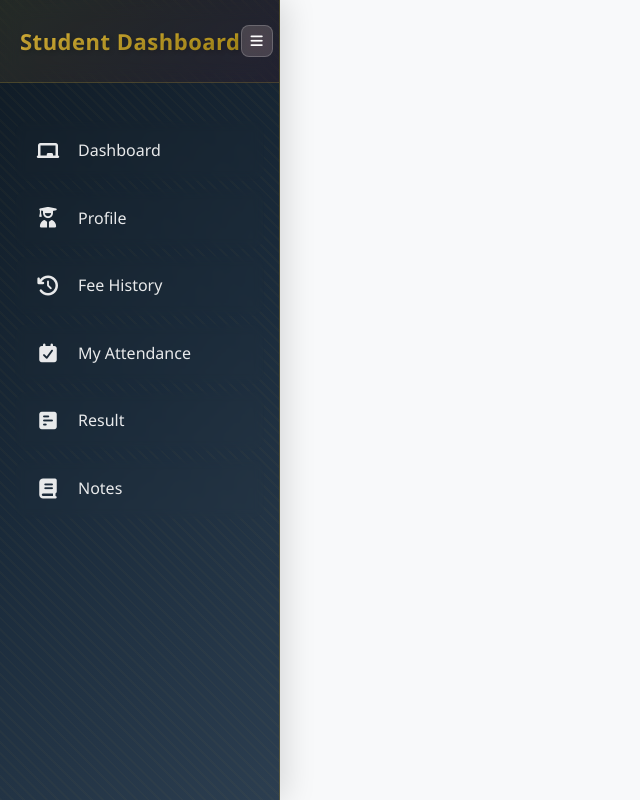
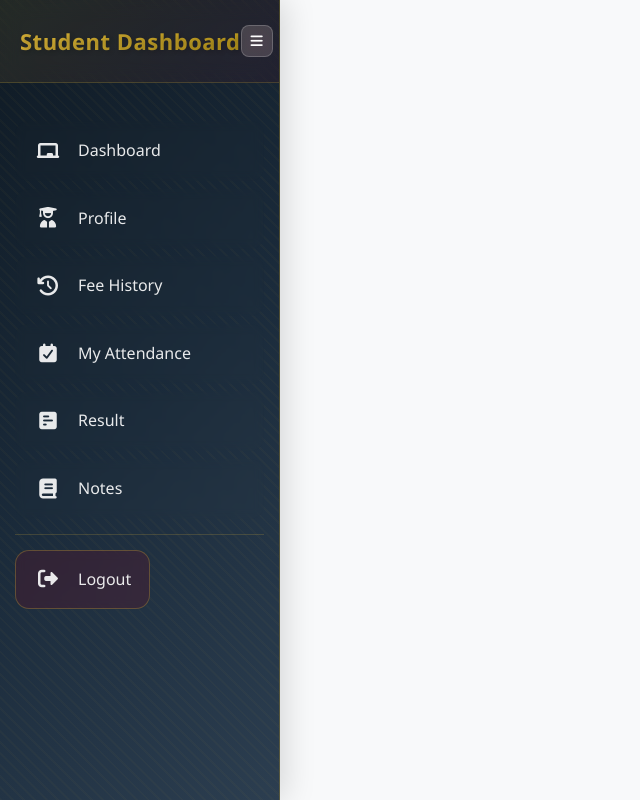
Before and after one commit to SaqlainDawood/Student_Teacher_Portal_UMS, a React (Vite) app: page /std in a window 1280 px wide. Shown: the whole page, without its empty margins (0-640 px from the left). Built offline with nearby package versions, Linux system fonts and the light colour scheme.

Commit message:
Add the Logout Button in the student Portal

```diff
--- a/src/StudentDashboard/DashboardHome.css
+++ b/src/StudentDashboard/DashboardHome.css
@@ -955,3 +955,52 @@ canvas {
   position: fixed !important;
   pointer-events: none !important;
 }
+/* ============================================
+   LOGOUT BUTTON STYLES
+   ============================================ */
+
+/* Divider line before logout */
+.menu-divider {
+  height: 1px;
+  background: rgba(212, 175, 55, 0.2);
+  margin: 15px 0;
+  position: relative;
+}
+
+/* Logout button styling */
+.stdsidebar .link.logout-link {
+  color: rgba(255, 255, 255, 0.9);
+  background: rgba(128, 0, 32, 0.2);
+  border: 1px solid rgba(212, 175, 55, 0.3);
+}
+
+/* Logout hover effect */
+.stdsidebar .link.logout-link:hover {
+  background: rgba(220, 53, 69, 0.2);
+  color: #ff6b6b;
+  border-color: #dc3545;
+  transform: translateX(5px);
+}
+
+/* Logout icon hover */
+.stdsidebar .link.logout-link:hover .icon {
+  color: #ff6b6b;
+}
+
+/* Active logout state (not typical, but for consistency) */
+.stdsidebar .link.logout-link.active {
+  background: linear-gradient(135deg, rgba(220, 53, 69, 0.2) 0%, rgba(128, 0, 32, 0.2) 100%);
+  color: #ff6b6b;
+  border-color: #dc3545;
+}
+
+/* Mobile responsive adjustments */
+@media (max-width: 768px) {
+  .menu-divider {
+    margin: 12px 0;
+  }
+
+  .stdsidebar .link.logout-link:hover {
+    transform: translateX(3px);
+  }
+}
--- a/src/StudentDashboard/StdDashboard.jsx
+++ b/src/StudentDashboard/StdDashboard.jsx
@@ -1,11 +1,13 @@
 import React, { useState, useEffect } from "react";
-import { Link, Outlet, useLocation } from "react-router-dom";
+import { Link, Outlet, useLocation, useNavigate } from "react-router-dom";
 import { MDBIcon } from "mdb-react-ui-kit";
+import { toast } from "react-toastify";
 import './StudentDashboard.css'
 
 export const StdDashboard = () => {
   const [collapsed, setCollapsed] = useState(window.innerWidth <= 768);
   const location = useLocation();
+  const navigate = useNavigate();
 
   useEffect(() => {
     const handleResize = () => {
@@ -28,17 +30,39 @@ export const StdDashboard = () => {
     setCollapsed(!collapsed);
   };
 
+  const handleLogout = () => {
+    // Show confirmation dialog
+    const confirmLogout = window.confirm("Are you sure you want to logout?");
+
+    if (!confirmLogout) {
+      return;
+    }
+
+    // Clear all student-related data from localStorage
+    localStorage.removeItem("studentToken");
+    localStorage.removeItem("studentData");
+    localStorage.removeItem("studentId");
+    sessionStorage.removeItem("confettiShown");
+
+    // Show success message
+    toast.success("Logged out successfully!");
+
+    // Redirect to student login page
+    navigate("/student/login");
+  };
+
   const menuItems = [
     { path: "/std/dashboard", name: "Dashboard", icon: "chalkboard" },
     { path: "/std/profile", name: "Profile", icon: "user-graduate" },
     { path: "/std/feehistory", name: "Fee History", icon: "history" },
-    { path: "/std/attendance", name: "  My Attendance", icon: "calendar-check" },
+    { path: "/std/attendance", name: "My Attendance", icon: "calendar-check" },
     { path: "/std/result", name: "Result", icon: "poll-h" },
     { path: "/std/notes", name: "Notes", icon: "book" },
   ];
+
   return (
     <div className="dashboard-layout">
-      {/* Mobile Menu Button - Always visible on mobile */}
+      {/* Mobile Menu Button */}
       <button className="mobile-menu-btn" onClick={toggleSidebar}>
         <MDBIcon fas icon="bars" />
       </button>
@@ -53,11 +77,13 @@ export const StdDashboard = () => {
         </div>
 
         <div className="stdmenu">
+          {/* Menu Items */}
           {menuItems.map((item, index) => (
             <Link
               to={item.path}
               key={index}
               className={`link ${location.pathname === item.path ? "active" : ""}`}
+              data-tooltip={collapsed ? item.name : ""}
             >
               <span className="icon">
                 <MDBIcon fas icon={item.icon} />
@@ -65,6 +91,21 @@ export const StdDashboard = () => {
               {!collapsed && <span className="text">{item.name}</span>}
             </Link>
           ))}
+
+          {/* Divider Line */}
+          <div className="menu-divider"></div>
+
+          {/* Logout Button */}
+          <button
+            onClick={handleLogout}
+            className="link logout-link"
+            data-tooltip={collapsed ? "Logout" : ""}
+          >
+            <span className="icon">
+              <MDBIcon fas icon="sign-out-alt" />
+            </span>
+            {!collapsed && <span className="text">Logout</span>}
+          </button>
         </div>
       </div>
 
```
